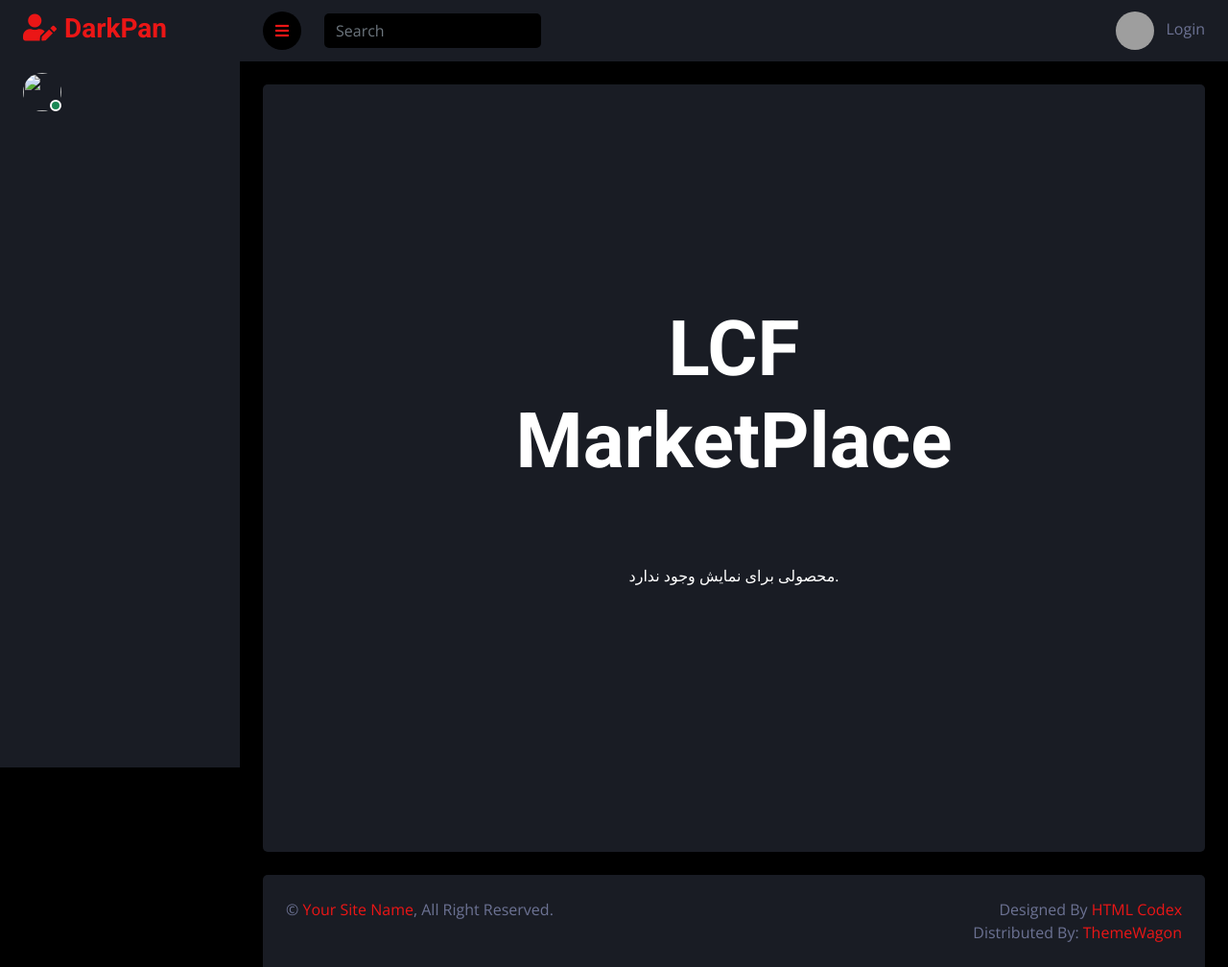
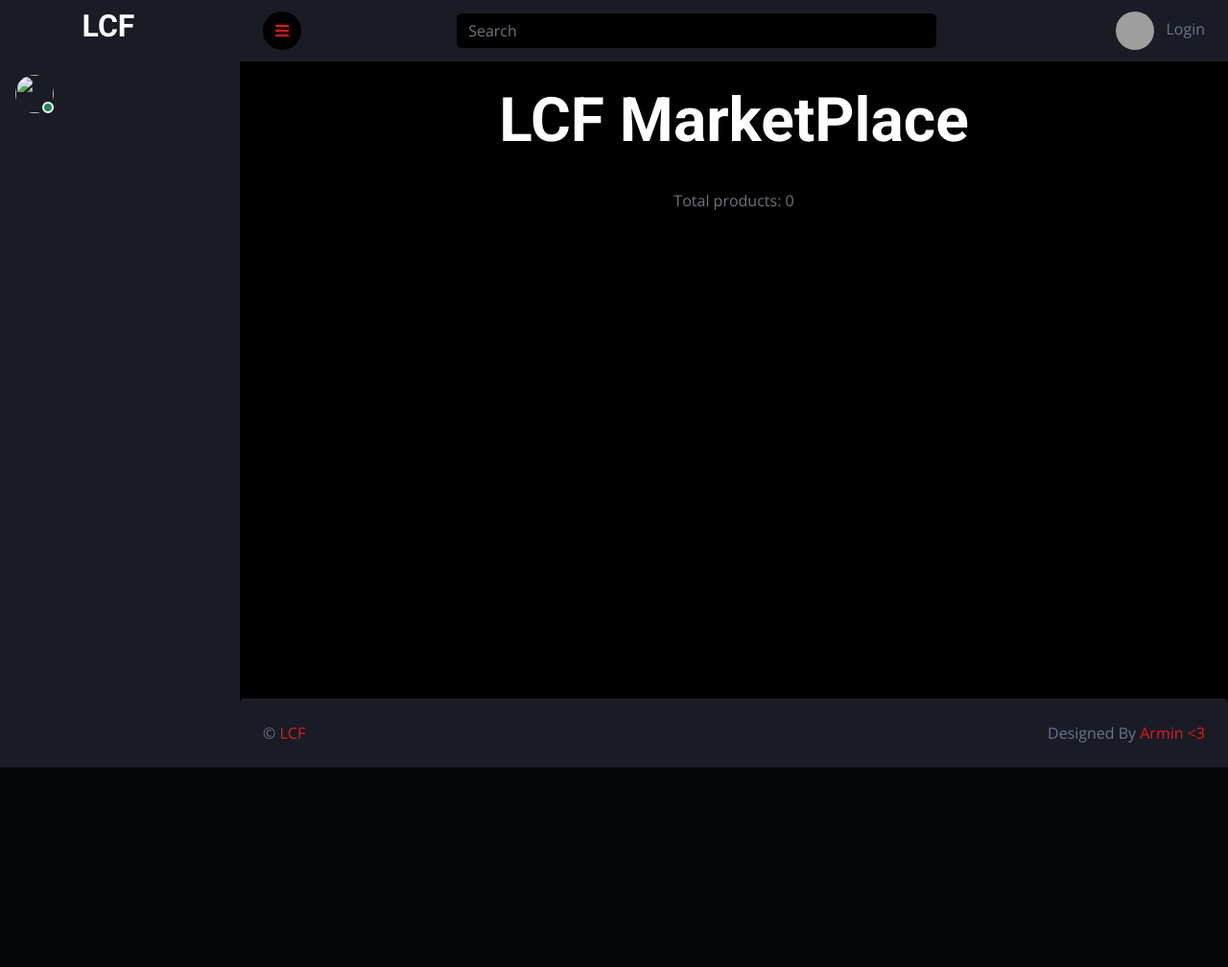
Before and after one commit to Arminlucifer/LCF-MarketPlace, a Django app: page / in a window 1280 px wide. Shown: the whole page at 96% size. After the commit the page ends 800 px from the top, so only its background shows below. Run offline with Django 5.2, Linux system fonts and the light colour scheme; data that the repository does not hold is empty; some libraries are stand-ins or nearby versions; grey boxes are pictures that could not be loaded.

Commit message:
Stable Home LayOut

```diff
--- a/base/models.py
+++ b/base/models.py
@@ -22,6 +22,8 @@ class Product(models.Model):
     updated = models.DateTimeField(auto_now=True)
     likes = models.ManyToManyField(User, related_name='productlikes', blank=True)
     is_approved = models.BooleanField(default=False)
+    image = models.ImageField(default='product_default.png', null=True)
+
 
     def __str__(self):
         return self.name
--- a/base/templates/base/home.html
+++ b/base/templates/base/home.html
@@ -2,50 +2,59 @@
 
 {% block content %}
 
+<div class="container-fluid pt-4 px-4">
+    <div class="row g-4">
 
-<h1 class="display-1">
-    LCF MarketPlace
-</h1>
-<div class="container-fluid pt-4 px-4">
-    <div class="row g-4 justify-content-center">
-        {% for product in products %}
 
-            <div class="col-12 col-sm-8 col-md-6 col-lg-4 mb-4">
-                <div class="bg-secondary rounded p-4 h-100 d-flex flex-column">
-                    {% if product.image_url %}
+        <div class="col-12 mb-0">
+            <h3 class="text-center display-3">
+                LCF MarketPlace
+            </h3>
+        </div>
 
-                        <div class="img-fluid rounded mb-3">
-                            <img class="img-fluid rounded mb-3" src="{{ product.image_url }}" alt="{{ product.name }}" style="object-fit: cover; height: 200px;">
-                        </div>
-                    {% endif %}
-                    <h5 class="mb-2">
-                        {{ product.name }}
-                    </h5>
-                    {% if product.seller %}
-                        <p class="text-light mb-1"><strong>Seller:</strong> {{ product.seller }}</p>
-                    {% endif %}
-                    <p class="text-info mb-1"><strong>Price:</strong> {{ product.price }}T</p>
+        <div class="col-12 mb-3 " >
+                <p class="text-muted text-center ">Total products: {{product_count}} </p>
+        </div>
 
-                    <a href="{% url 'product_detail' product.id %}" class="btn btn-primary mt-auto w-100">
-                        مشاهده محصول
-                    </a>
-                </div>
-            </div>
-        {% empty %}
-            <div class="col-12 text-center text-white py-5">
-                محصولی برای نمایش وجود ندارد.
-            </div>
-        {% endfor %}
+
+
+
+
+    {% for product in products_data %}
+     <div class="col-12 col-sm-6 col-md-4 col-lg-3 mb-4">
+            <div class="bg-secondary rounded p-3">
+
+
+                 <div class="mb-3 text-center">
+                    <img src="{{product.product.image.url}}" class="img-fluid rounded" alt="{{product.product.name}}" style="max-height: 200px; width: auto;">
+
+                 </div>
+
+
+         <div class="text-center">
+
+
+            <h6 class="text-primary fw-bold mb-2">{{product.product.name}}</h6>
+
+
+            <p class="fs-5 fw-bold text-white mb-2">{{product.product.price}}$</p>
+
+
+            <p class="text-muted mb-0">Seller:<span class="text-white">{{product.product.seller}}</span></p>
+
+
+             <a href="{% url 'product_detail' product.product.id %}" class="btn btn-primary rounded-pill m-2">More Info</a>
+        </div>
+
     </div>
 </div>
+        {% endfor %}
+
+
+
+    </div>
+</div>
+
+
+
 {% endblock %}
-
-{# استایل CSS سفارشی برای مدیریت بهتر تصویر (اختیاری اما توصیه می‌شود) #}
-<style>
-.product-image-container {
-    overflow: hidden; /* اطمینان از اینکه تصویر از کانتینر بیرون نمی‌زند */
-}
-.img-fluid.rounded.w-100 {
-    display: block; /* برای حذف فضای اضافی زیر تصویر */
-}
-</style>
--- a/base/views.py
+++ b/base/views.py
@@ -1,6 +1,9 @@
 from django.shortcuts import render, redirect, get_object_or_404
 from account.models import User
 from . models import Category, Product, Comment
+from datetime import timedelta
+from django.utils import timezone
+
 
 
 
@@ -11,8 +14,42 @@ from . models import Category, Product, Comment
 
 
 def home(request):
+
     products = Product.objects.all()
-    context = {'products': products}
+    product_count = Product.objects.count()
+    now = timezone.now()
+
+    products_data = []
+
+    for product in products:
+        time_diff = now - product.added
+        upload_time_str = ''
+        if time_diff < timedelta(minutes=1):
+            upload_time_str = 'just now!'
+        elif time_diff < timedelta(hours=1):
+            minutes = int(time_diff.total_seconds() // 60)
+            upload_time_str = f'{minutes} minutes ago!'
+        elif time_diff < timedelta(days=1):
+            hours = int(time_diff.total_seconds() // 3600)
+            upload_time_str = f'{hours} hours ago!'
+        elif time_diff < timedelta(days=7):
+            days = int(time_diff.total_seconds() // 86400)
+            upload_time_str = f'{days} days ago!'
+        elif time_diff < timedelta(days=30):
+            weeks = int(time_diff.total_seconds() // (7 * 86400))
+            upload_time_str = f'{weeks} weeks ago!'
+        elif time_diff < timedelta(days=365):
+            months = int(time_diff.total_seconds() // (30 * 86400))
+            upload_time_str = f'{months} months ago!'
+        else:
+            upload_time_str = f'{product.added}'
+
+        products_data.append({'product': product, 'upload_time': upload_time_str})
+
+    context = {'products_data': products_data, 'product_count': product_count}
+
+
+
 
     return render(request, 'base/home.html', context)
 
@@ -20,7 +57,9 @@ def home(request):
 
 
 def product_detail(request, id):
+    page = 'product_detail'
     product = get_object_or_404(Product, id=id)
-    context = {'product': product}
+    context = {'product': product, 'page': page}
 
-    return render(request, 'base/home.html', context)
+
+    return render(request, 'base/product_detail.html', context)
--- a/static/js/main.js
+++ b/static/js/main.js
@@ -24,6 +24,8 @@
         $('html, body').animate({scrollTop: 0}, 1500, 'easeInOutExpo');
         return false;
     });
+
+
 
 
     // Sidebar Toggler
--- a/templates/frontend/footer.html
+++ b/templates/frontend/footer.html
@@ -1,5 +1,5 @@
     <!-- Footer Start -->
-            <div class="container-fluid pt-4 px-4">
+            <div class="mt-auto  text-light  text-center">
                 <div class="bg-secondary rounded-top p-4">
                     <div class="row">
                         <div class="col-12 col-sm-6 text-center text-sm-start">
--- a/templates/frontend/main.html
+++ b/templates/frontend/main.html
@@ -32,56 +32,50 @@
     <link href="{% static 'css/style.css' %}" rel="stylesheet">
 </head>
 
-<body>
-    <div class="container-fluid position-relative d-flex p-0">
+<body class="d-flex flex-column min-vh-100 ">
+
+
 
             <!-- Spinner Start -->
-        <div id="spinner" class="show bg-dark position-fixed translate-middle w-100 vh-100 top-50 start-50 d-flex align-items-center justify-content-center">
-            <div class="spinner-border text-primary" style="width: 3rem; height: 3rem;" role="status">
-                <span class="sr-only">Loading...</span>
-            </div>
-        </div>
+<!--        <div id="spinner" class="show bg-dark position-fixed translate-middle w-100 vh-100 top-50 start-50 d-flex align-items-center justify-content-center">-->
+<!--            <div class="spinner-border text-primary" style="width: 3rem; height: 3rem;" role="status">-->
+<!--                <span class="sr-only">Loading...</span>-->
+<!--            </div>-->
+<!--        </div>-->
         <!-- Spinner End -->
+
+    <div class=" container-fluid d-flex p-0 flex-grow-1">
 
             {% include 'frontend/sidebar.html' %}
 
 
 
         <!-- Content Start -->
-        <div class="content">
 
-            {% include 'frontend/navbar.html' %}
+             <div class="d-flex flex-column flex-grow-1 bg-dark content">
 
-            <!-- Blank Start -->
-            <div class="container-fluid pt-4 px-4">
-                <div class="row vh-100 bg-secondary rounded align-items-center justify-content-center mx-0">
-                    <div class="col-md-6 text-center">
-                        {% block content %}
-                        {% endblock %}
-                    </div>
-                </div>
-            </div>
-            <!-- Blank End -->
+                {% include 'frontend/navbar.html' %}
 
 
-            <!-- Footer Start -->
-            <div class="container-fluid pt-4 px-4">
-                <div class="bg-secondary rounded-top p-4">
-                    <div class="row">
-                        <div class="col-12 col-sm-6 text-center text-sm-start">
-                            &copy; <a href="#">Your Site Name</a>, All Right Reserved.
-                        </div>
-                        <div class="col-12 col-sm-6 text-center text-sm-end">
-                            <!--/*** This template is free as long as you keep the footer author’s credit link/attribution link/backlink. If you'd like to use the template without the footer author’s credit link/attribution link/backlink, you can purchase the Credit Removal License from "https://htmlcodex.com/credit-removal". Thank you for your support. ***/-->
-                            Designed By <a href="https://htmlcodex.com">HTML Codex</a>
-                            <br>Distributed By: <a href="https://themewagon.com" target="_blank">ThemeWagon</a>
-                        </div>
-                    </div>
+
+
+                <div class="flex-grow-1">
+
+                   {% block content %}
+                    {% endblock %}
+
                 </div>
+
+                <!-- Footer Start -->
+                {% include 'frontend/footer.html' %}
+
+                <!-- Footer End -->
             </div>
-            <!-- Footer End -->
+        <!-- Content End -->
+
         </div>
-        <!-- Content End -->
+
+
 
 
         <!-- Back to Top -->
--- a/templates/frontend/navbar.html
+++ b/templates/frontend/navbar.html
@@ -1,80 +1,84 @@
 {% load static %}
 {% if request.user.is_authenticated %}
 
-<!-- Navbar Start -->
-            <nav class="navbar navbar-expand bg-secondary navbar-dark sticky-top px-4 py-0">
+<!--Navbar Start -->
+<nav class="navbar navbar-expand bg-secondary navbar-dark sticky-top px-4 py-0 align-items-center">
+
+    <!-- بخش سمت چپ: لوگو و دکمه سایدبار -->
+    <div class="d-flex align-items-center">
         <a href="{% url 'home' %}" class="navbar-brand d-flex d-lg-none me-4">
-                    <h2 class="text-primary mb-0"><i class="fa fa-user-edit"></i></h2>
+            <h2 class="text-primary mb-0">LCF</h2>
         </a>
-                <a href="#" class="sidebar-toggler flex-shrink-0">
-                    <i class="fa fa-bars"></i>
+        <a href="#" class="sidebar-toggler flex-shrink-0 pb-2 ">
+            <i class="fa fa-bars pt-2  "></i>
         </a>
-                <form class="d-none d-md-flex ms-4">
-                    <input class="form-control bg-dark border-0" type="search" placeholder="Search">
+    </div>
+
+    <!-- بخش وسط: فرم جستجو -->
+    <!-- mx-4 از اینجا حذف شد -->
+    <div class="flex-grow-1 d-flex justify-content-center align-items-center">
+        <!-- فرم حالا عرض کامل (w-100) دارد -->
+        <form class="d-flex w-100">
+            <!-- input وسط چین شده با mx-auto و عرض 70% (w-70) -->
+            <!-- max-width برای محدود کردن بیشتر در صورت نیاز -->
+            <input class="form-control bg-dark border-0 mx-auto w-50" type="search" placeholder="Search" style="max-width: 500px;">
         </form>
+    </div>
+
+    <!-- بخش سمت راست: اعلان ها و پروفایل -->
     <div class="navbar-nav align-items-center ms-auto">
         <div class="nav-item dropdown">
-
+            <a href="#" class="nav-link dropdown-toggle" data-bs-toggle="dropdown">
+                <i class="fa fa-bell me-lg-2"></i>
+                <span class="d-none d-lg-inline-flex">Notifications</span>
+            </a>
             <div class="dropdown-menu dropdown-menu-end bg-secondary border-0 rounded-0 rounded-bottom m-0">
-
-                            <hr class="dropdown-divider">
-
+                <a href="#" class="dropdown-item">
+                    <h6 class="text-light mb-0">Profile updated</h6>
+                    <small>15 minutes ago</small>
+                </a>
+                <a href="#" class="dropdown-item text-center text-light">See all notifications</a>
             </div>
         </div>
         <div class="nav-item dropdown">
             <a href="#" class="nav-link dropdown-toggle" data-bs-toggle="dropdown">
-                            <i class="fa fa-bell me-lg-2"></i>
-                            <span class="d-none d-lg-inline-flex">Notificatins</span>
-                        </a>
-
-                        <div class="dropdown-menu dropdown-menu-end bg-secondary border-0 rounded-0 rounded-bottom m-0">
-                            <a href="#" class="dropdown-item">
-                                <h6 class="fw-normal mb-0">Profile updated</h6>
-                                <small>15 minutes ago</small>
-                            </a>
-                            <a href="#" class="dropdown-item text-center">See all notifications</a>
-                        </div>
-                    </div>
-
-                    <div class="nav-item dropdown">
-                        <a href="#" class="nav-link dropdown-toggle" data-bs-toggle="dropdown">
-                            <img class="rounded-circle me-lg-2" src="{{request.user.avatar.url}}"="" style="width: 40px; height: 40px;">
+                <img class="rounded-circle me-lg-2" src="{{request.user.avatar.url}}" style="width: 40px; height: 40px;">
                 <span class="d-none d-lg-inline-flex">{{request.user.name}}</span>
             </a>
             <div class="dropdown-menu dropdown-menu-end bg-secondary border-0 rounded-0 rounded-bottom m-0">
-                            <a href="#" class="dropdown-item">My Profile</a>
-                            <a href="{% url 'logout' %}" class="dropdown-item">Settings</a>
-                            <a href="{% url 'logout' %}" class="dropdown-item">Log Out</a>
+                <a href="#" class="dropdown-item text-light">My Profile</a>
+                <a href="{% url 'logout' %}" class="dropdown-item text-light">Settings</a>
+                <a href="{% url 'logout' %}" class="dropdown-item text-light">Log Out</a>
             </div>
         </div>
     </div>
 </nav>
-            <!-- Navbar End -->
+<!--Navbar End -->
 
 {% else %}
 
-<!-- Navbar Start -->
+<!--Navbar Start -->
 <nav class="navbar navbar-expand bg-secondary navbar-dark sticky-top px-4 py-0">
+    <!-- بخش سمت چپ: لوگو و دکمه سایدبار -->
+    <div class="d-flex align-items-center">
         <a href="index.html" class="navbar-brand d-flex d-lg-none me-4">
             <h2 class="text-primary mb-0"><i class="fa fa-user-edit"></i></h2>
         </a>
         <a href="#" class="sidebar-toggler flex-shrink-0">
             <i class="fa fa-bars"></i>
         </a>
-                <form class="d-none d-md-flex ms-4">
-                    <input class="form-control bg-dark border-0" type="search" placeholder="Search">
-                </form>
-                <div class="navbar-nav align-items-center ms-auto">
-                    <div class="nav-item dropdown">
-
-                        <div class="dropdown-menu dropdown-menu-end bg-secondary border-0 rounded-0 rounded-bottom m-0">
-
-                            <hr class="dropdown-divider">
-
-                        </div>
     </div>
 
+    <!-- بخش وسط: فرم جستجو -->
+    <!-- mx-4 از اینجا حذف شد -->
+    <div class="flex-grow-1 d-flex justify-content-center align-items-center">
+        <form class="d-flex w-100">
+            <input class="form-control bg-dark border-0 mx-auto w-70" type="search" placeholder="Search" style="max-width: 500px;">
+        </form>
+    </div>
 
+    <!-- بخش سمت راست: ورود -->
+    <div class="navbar-nav align-items-center ms-auto">
         <div class="nav-item">
             <a href="{% url 'login' %}" class="nav-link">
                 <img class="rounded-circle me-lg-2" src="{% static 'img/default.png' %}" style="width: 40px; height: 40px;">
@@ -83,7 +87,6 @@
         </div>
     </div>
 </nav>
-            <!-- Navbar End -->
-
+<!--Navbar End -->
 
 {% endif %}
--- a/templates/frontend/sidebar.html
+++ b/templates/frontend/sidebar.html
@@ -3,12 +3,12 @@
 
 
    <!-- Sidebar Start -->
-        <div class="sidebar pe-4 pb-3">
-            <nav class="navbar bg-secondary navbar-dark">
-                <a href="{% url 'home' %}" class="navbar-brand mx-4 mb-3">
-                    <h3 class="text-primary"><i class="fa fa-user-edit me-2"></i>DarkPan</h3>
+        <div class="sidebar  pe-4 pb-3">
+            <div class="navbar ">
+                <a href="{% url 'home' %}" class="  bg-secondary justify-content-center  container-fluid  ">
+                    <h2 class="text-cente"> LCF</h2>
                 </a>
-                <div class="d-flex align-items-center ms-4 mb-4">
+                <div class="d-flex align-items-center pt-4 pb-4  bg-secondary w-100 px-3 justify-center ">
                     <div class="position-relative">
                         <img class="rounded-circle" src="{{request.user.avatar.url}}" alt="" style="width: 40px; height: 40px;">
                         <div class="bg-success rounded-circle border border-2 border-white position-absolute end-0 bottom-0 p-1"></div>
@@ -19,12 +19,26 @@
                     </div>
                 </div>
 
+                <div class="container pt-3 " >
+                </div>
+
+
                 {% for item in all_categories %}
-                <div class="navbar-nav w-100">
-                    <a href="index.html" class="nav-item nav-link"><i class="fa fa-tachometer-alt me-2"></i>{{item.name}}</a>
+
+                <div class="navbar-nav w-100 bg-secondary ">
+                    <a href="#" class="text-center pt-3 "> <h5 class="text-light  "> {{item.name}} </h5> </a>
+
+                    <div class="container-fluid  pt-1 " style="background-color: #8B0000">
+                        <div >
+
+                        </div>
+                    </div>
 
                 </div>
+
                 {% endfor %}
-            </nav>
+
+            </div>
+
         </div>
         <!-- Sidebar End -->
```
Lines whose indentation alone changed are shown as unchanged.
